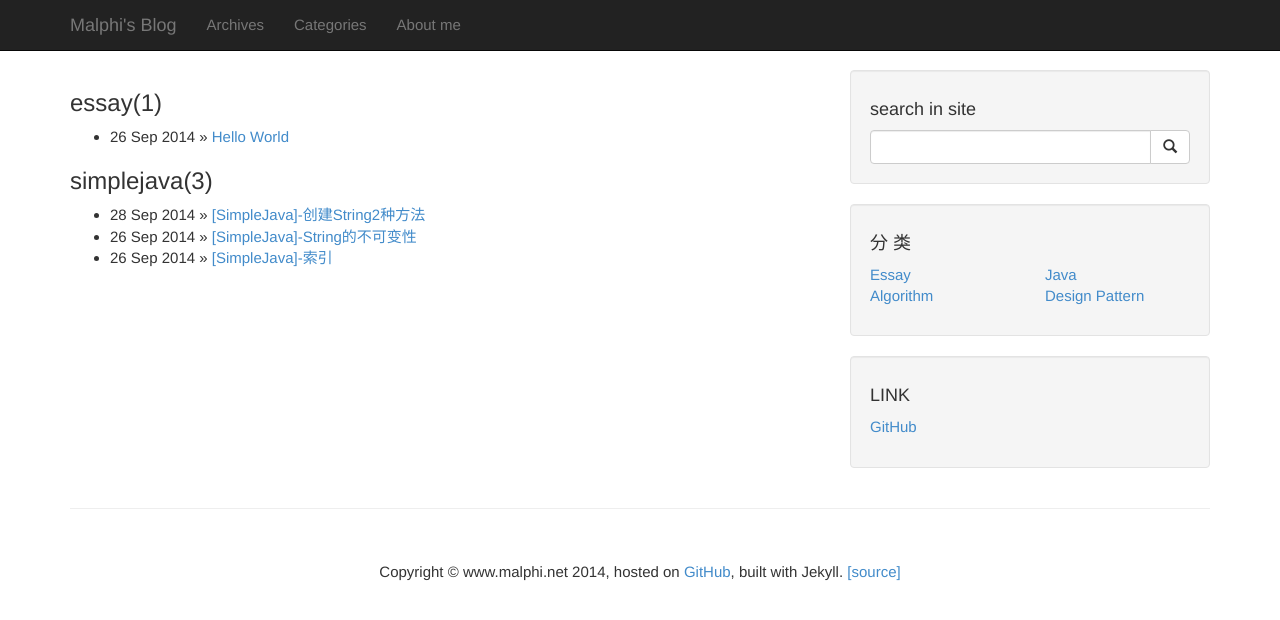
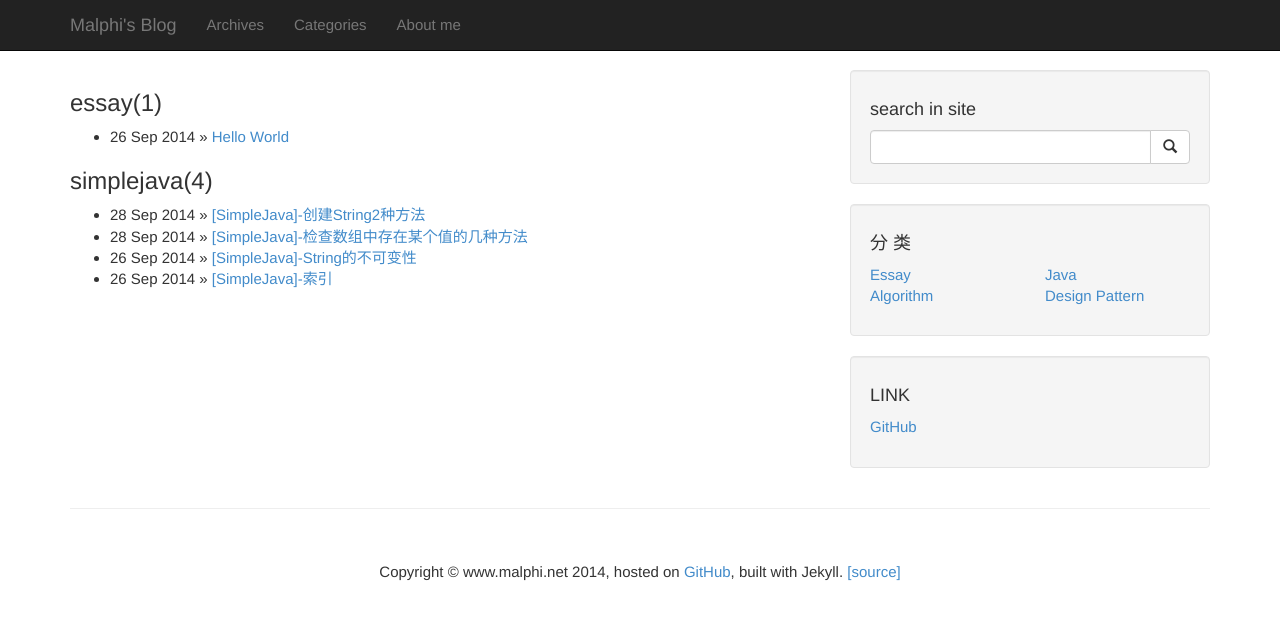
Before and after one commit to hanlinlibham/hanlinlibham.github.io, a Jekyll site: the page built from tags.md, in a window 1280 px wide. Shown: the top 620 px of the page. Built offline with Jekyll 4.4.1, drawn with Linux system fonts in a browser that asks for light colours; Markdown is read by kramdown in place of the engine named in the settings.

Commit message:
check arrry value

```diff
--- a/_posts/simplejava/2014-09-26-sj1-string-immutability.markdown
+++ b/_posts/simplejava/2014-09-26-sj1-string-immutability.markdown
@@ -5,18 +5,18 @@ title:  "[SimpleJava]-String的不可变性"
 tags: [simplejava]
 ---
 ### 图说string的不可变
-1. 声明一个String
+* 声明一个String
 {% highlight java %}
 String s = "abcd";
 {% endhighlight %}
 ![pic1](http://www.programcreek.com/wp-content/uploads/2009/02/String-Immutability-1.jpeg)
-2. 赋值
+* 赋值
 {% highlight java %}
 String s2 = s;
 {% endhighlight %}
 ![pic1](http://www.programcreek.com/wp-content/uploads/2009/02/String-Immutability-2.jpeg)
 把s赋值给s2，并没有创建新对象。
-3. 连接
+* 连接
 {% highlight java %}
 s = s.comcat("ef");
 {% endhighlight %}
@@ -24,16 +24,16 @@ s = s.comcat("ef");
 连接操作，并没有改变原来s的值，而是创建了新对象，这就是string的不可变性。
 一旦string被创建就不会改变了，string的api都不会修改自身，而是创建新对象。如果想使用可变的string，使用StringBuilder。
 ### String为什么不可变？
-1. String Pool
+* String Pool
    字符串池是方法区内的特殊区域，当一个string创建时，如果池中有相同的string，则直接返回引用。
    下面的代码只创建了一个对象，工作图示看图2。如果string不可变，改变其中一个值，另一个string也会改变了，这显然不合适。所以，池的设计要求string不变。
 	{% highlight java %}
 	String s1 = "abcd";
 	String s2 = "abcd";
 	{% endhighlight %}
-2. 缓存hashcode
+* 缓存hashcode
 	string的hashcode是经常被用到的，不变性可以让hashcode缓存起来，不用每次计算，很高效。
-3. 方便使用其他对象
+* 方便使用其他对象
 {% highlight java %}
 HashSet<String> set = new HashSet<String>();
 set.add(new String("a"));
--- /dev/null
+++ b/_posts/simplejava/2014-09-28-sj1-checkarray.markdown
@@ -0,0 +1,28 @@
+---
+layout: post
+category: "java"
+title:  "[SimpleJava]-检查数组中存在某个值的几种方法"
+tags: [simplejava]
+---
+这是stackoverflow上常见的一个问题，下面看看在java中有几种方法。
+1. 使用List
+{% highlight java %}
+Arrays.asList(arr).contains(targetValue);
+{% endhighlight %}
+2. 使用Set
+{% highlight java %}
+Set<String> set = new HashSet<String>(Arrays.asList(arr));
+return set.contains(targetValue);
+{% endhighlight %}
+3. 循环遍历
+{% highlight java %}
+for(String s: arr){
+	if(s.equals(targetValue))
+		return true;
+}
+{% endhighlight %}
+3. 二分查找（必须是排序过的数组）
+{% highlight java %}
+return Arrays.binarySearch(arr, targetValue)>=0;
+{% endhighlight %}
+>	这几种方法的效率如何？分别对length=5、1k、10k的数组做了测试，非有序的情况下，使用循环遍历是最快的，list和循环是一个数量级，慢了0-1倍，Set最慢，多了一个数量级。有序数组情况，二分查找最快，比循环要快了1个数量级，可见算法的威力。
```
Also changed, not shown: other parts of _posts/simplejava/2014-09-26-sj1-string-immutability.markdown (+2 -2 lines).
